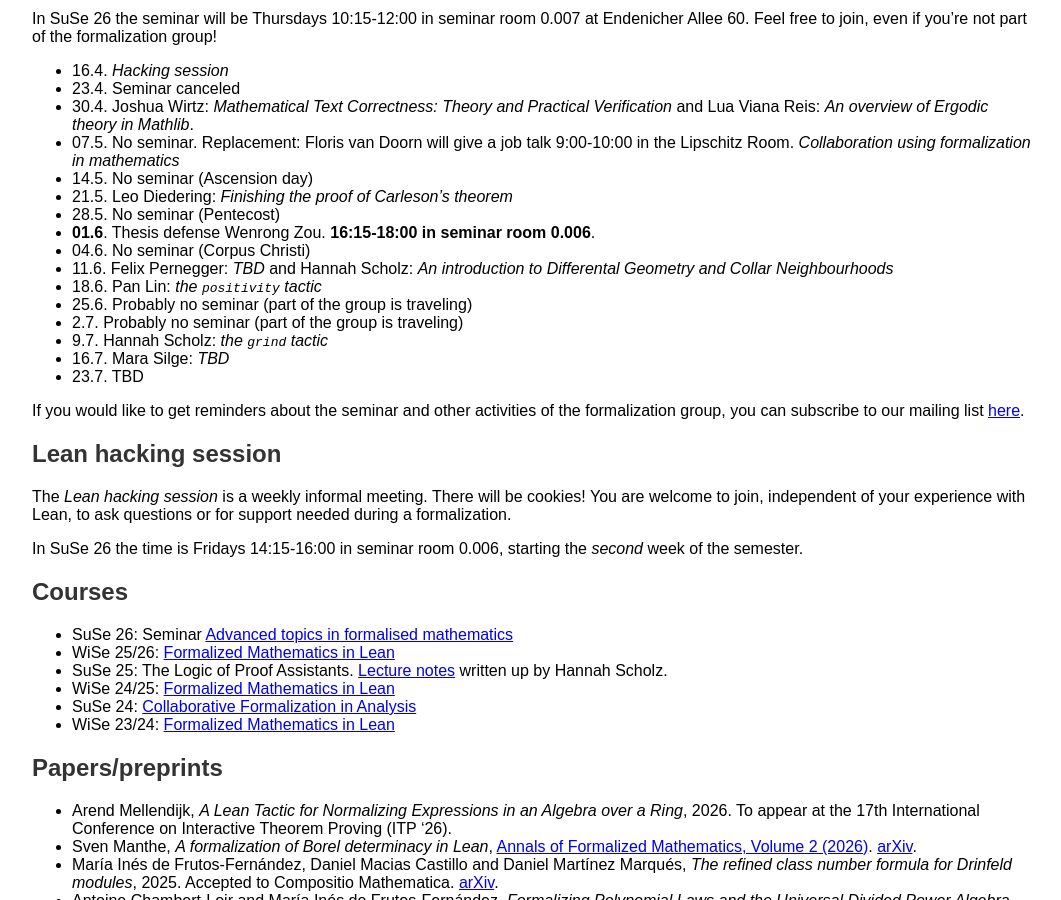
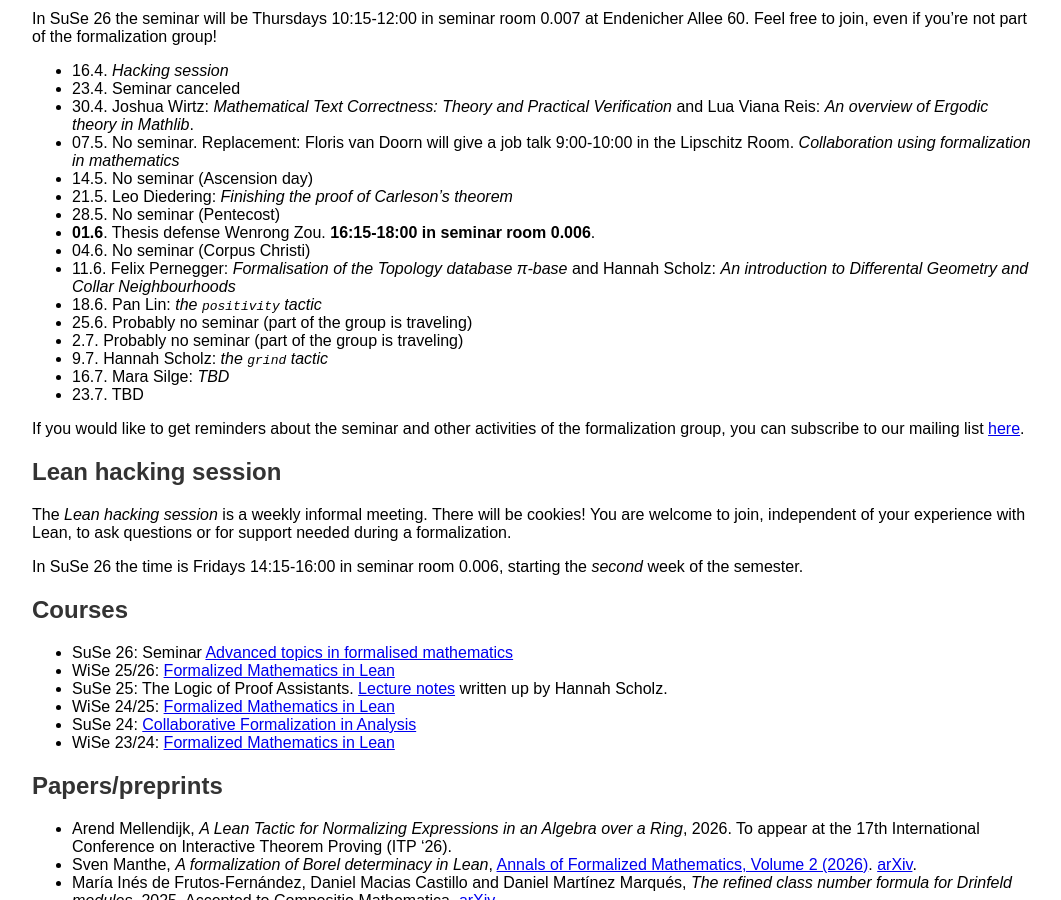
Before and after one commit to fpvandoorn/fpvandoorn.github.io, a Jekyll site: the page built from formalized-mathematics.md, in a window 1280 px wide and 900 px high, scrolled down 938 px. Shown: the whole window, without its empty margins (108-1169 px from the left). Built offline with Jekyll 4.4.1, drawn with Linux system fonts in a browser that asks for light colours; our own code applies the rules of GitHub Pages for plain Markdown files.

Commit message:
Felix talk title

```diff
--- a/formalized-mathematics.md
+++ b/formalized-mathematics.md
@@ -62,7 +62,7 @@
 * 28.5. No seminar (Pentecost)
 * **01.6**. Thesis defense Wenrong Zou. **16:15-18:00 in seminar room 0.006**.
 * 04.6. No seminar (Corpus Christi)
-* 11.6. Felix Pernegger: *TBD* and Hannah Scholz: *An introduction to Differental Geometry and Collar Neighbourhoods*
+* 11.6. Felix Pernegger: *Formalisation of the Topology database π-base* and Hannah Scholz: *An introduction to Differental Geometry and Collar Neighbourhoods*
 * 18.6. Pan Lin: *the `positivity` tactic*
 * 25.6. Probably no seminar (part of the group is traveling) <!-- Michael, Maria and Floris are traveling. -->
 * 2.7. Probably no seminar (part of the group is traveling) <!-- Michael, Maria and Floris are traveling. -->
```
